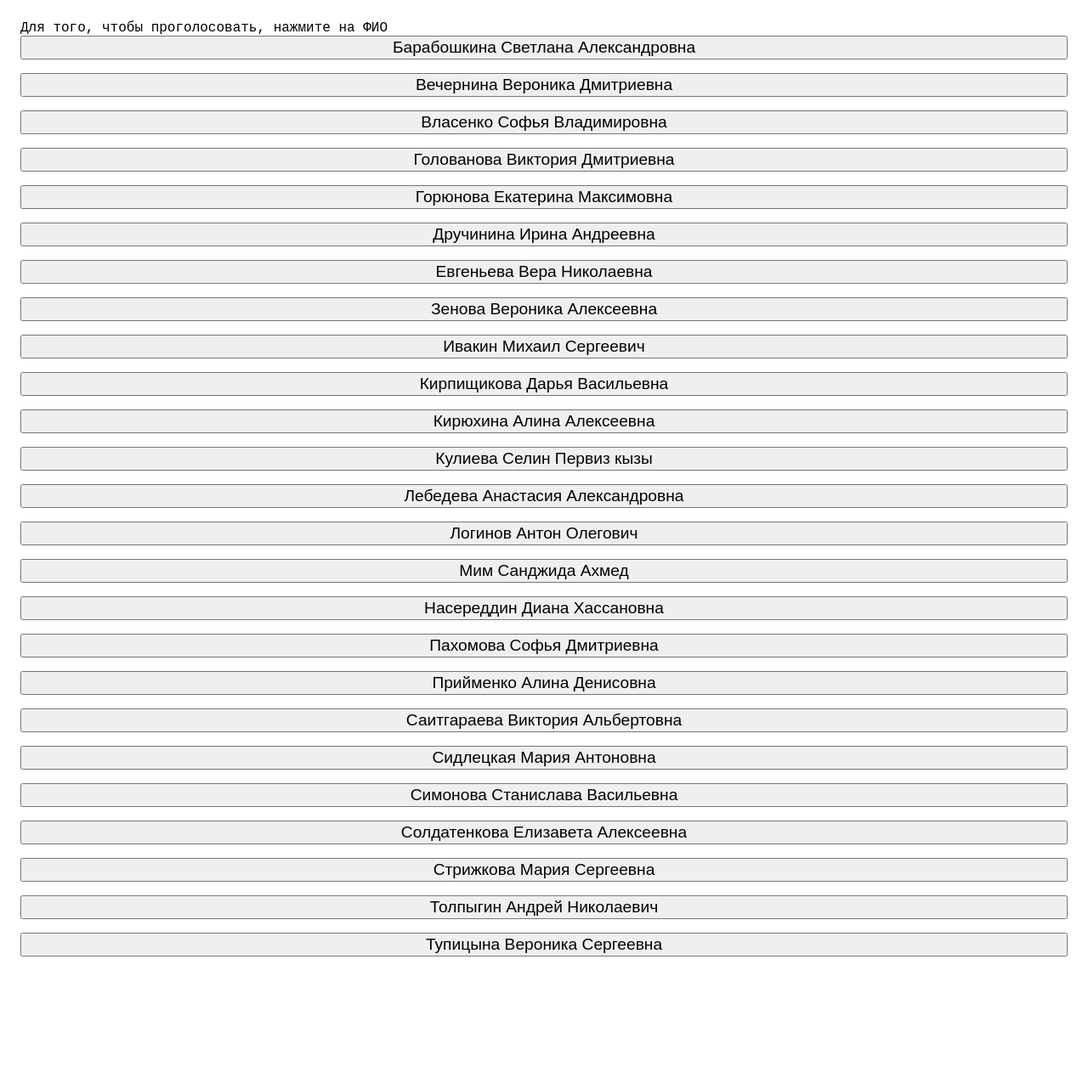
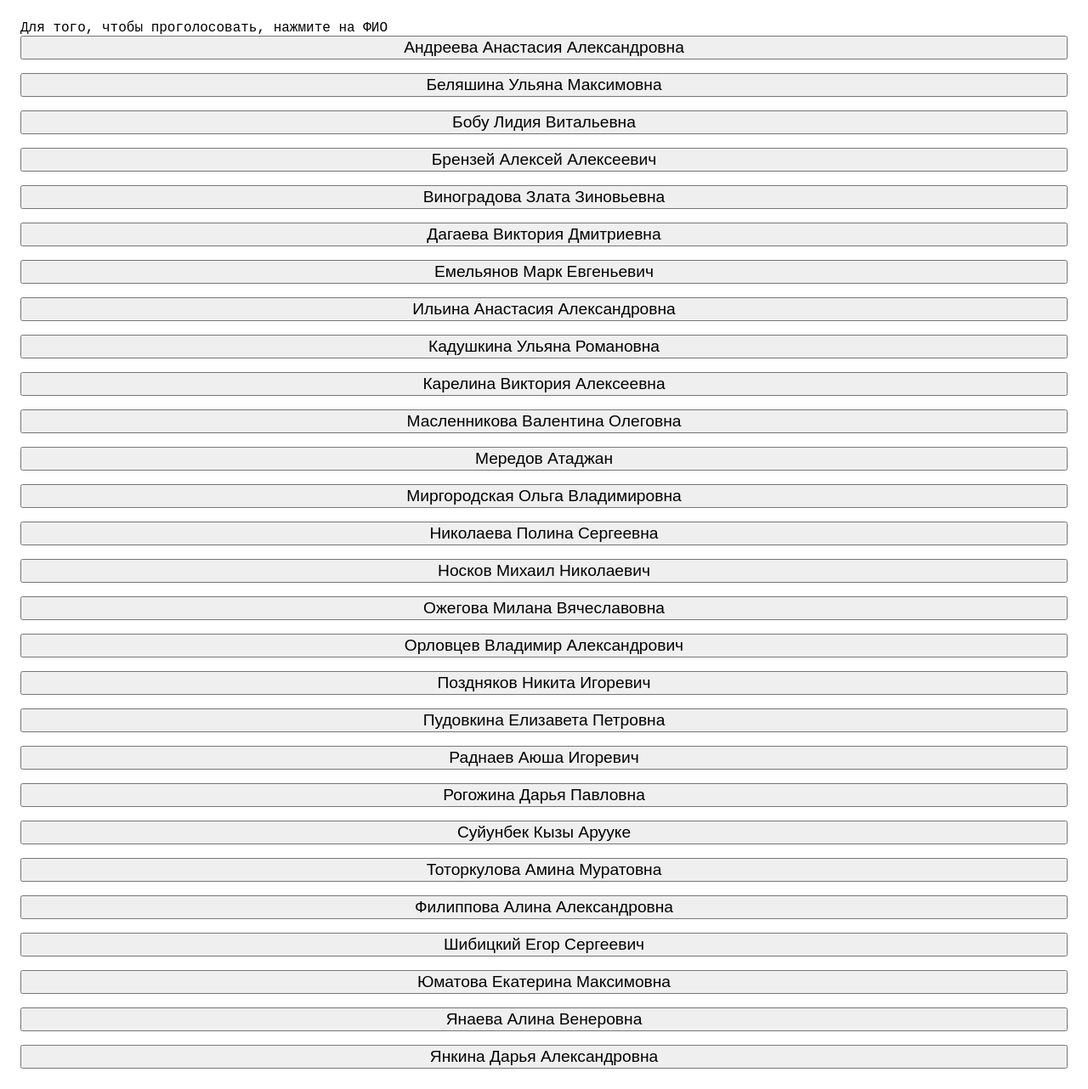
Before and after one commit to kmvpvl/vote, a React (Create React App) app: page / in a window 1280 px wide. Shown: the whole page at 85% size. Before the commit the page ends 1150 px from the top, so only its background shows below. Built offline with nearby package versions, Linux system fonts and the light colour scheme; a web font is replaced by a local one.

Commit message:
БЭК-25-4

```diff
--- a/src/index.tsx
+++ b/src/index.tsx
@@ -4,31 +4,34 @@ import "./index.css";
 import WebApp from "./WebApp";
 
 const list: string[] = [
-  "Барабошкина Светлана Александровна",
-  "Вечернина Вероника Дмитриевна",
-  "Власенко Софья Владимировна",
-  "Голованова Виктория Дмитриевна",
-  "Горюнова Екатерина Максимовна",
-  "Дручинина Ирина Андреевна",
-  "Евгеньева Вера Николаевна",
-  "Зенова Вероника Алексеевна",
-  "Ивакин Михаил Сергеевич",
-  "Кирпищикова Дарья Васильевна",
-  "Кирюхина Алина Алексеевна",
-  "Кулиева Селин Первиз кызы",
-  "Лебедева Анастасия Александровна",
-  "Логинов Антон Олегович",
-  "Мим Санджида Ахмед",
-  "Насереддин Диана Хассановна",
-  "Пахомова Софья Дмитриевна",
-  "Прийменко Алина Денисовна",
-  "Саитгараева Виктория Альбертовна",
-  "Сидлецкая Мария Антоновна",
-  "Симонова Станислава Васильевна",
-  "Солдатенкова Елизавета Алексеевна",
-  "Стрижкова Мария Сергеевна",
-  "Толпыгин Андрей Николаевич",
-  "Тупицына Вероника Сергеевна"
+  "Андреева Анастасия Александровна",
+  "Беляшина Ульяна Максимовна",
+  "Бобу Лидия Витальевна",
+  "Брензей Алексей Алексеевич",
+  "Виноградова Злата Зиновьевна",
+  "Дагаева Виктория Дмитриевна",
+  "Емельянов Марк Евгеньевич",
+  "Ильина Анастасия Александровна",
+  "Кадушкина Ульяна Романовна",
+  "Карелина Виктория Алексеевна",
+  "Масленникова Валентина Олеговна",
+  "Мередов Атаджан",
+  "Миргородская Ольга Владимировна",
+  "Николаева Полина Сергеевна",
+  "Носков Михаил Николаевич",
+  "Ожегова Милана Вячеславовна",
+  "Орловцев Владимир Александрович",
+  "Поздняков Никита Игоревич",
+  "Пудовкина Елизавета Петровна",
+  "Раднаев Аюша Игоревич",
+  "Рогожина Дарья Павловна",
+  "Суйунбек Кызы Арууке",
+  "Тоторкулова Амина Муратовна",
+  "Филиппова Алина Александровна",
+  "Шибицкий Егор Сергеевич",
+  "Юматова Екатерина Максимовна",
+  "Янаева Алина Венеровна",
+  "Янкина Дарья Александровна"
 ]
 
 const root = ReactDOM.createRoot(
```
